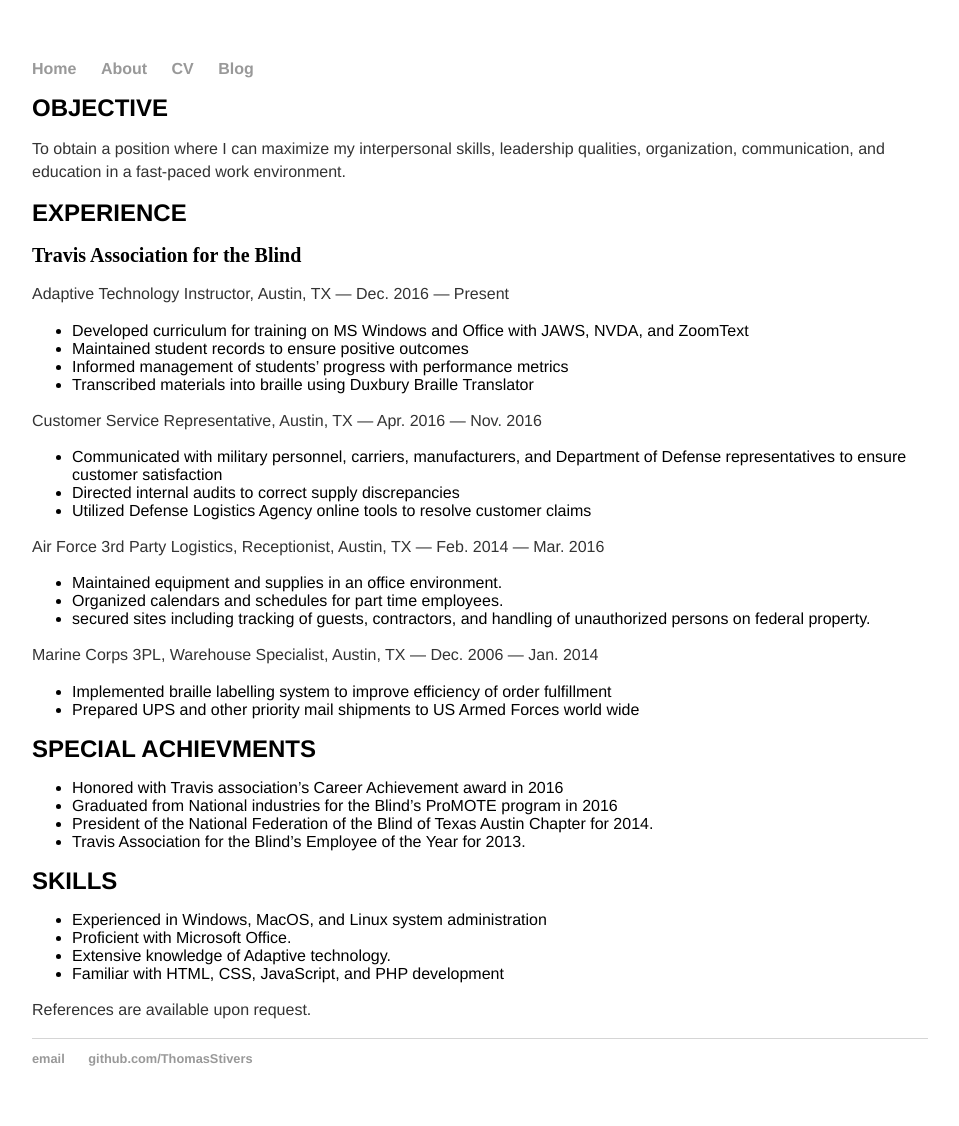
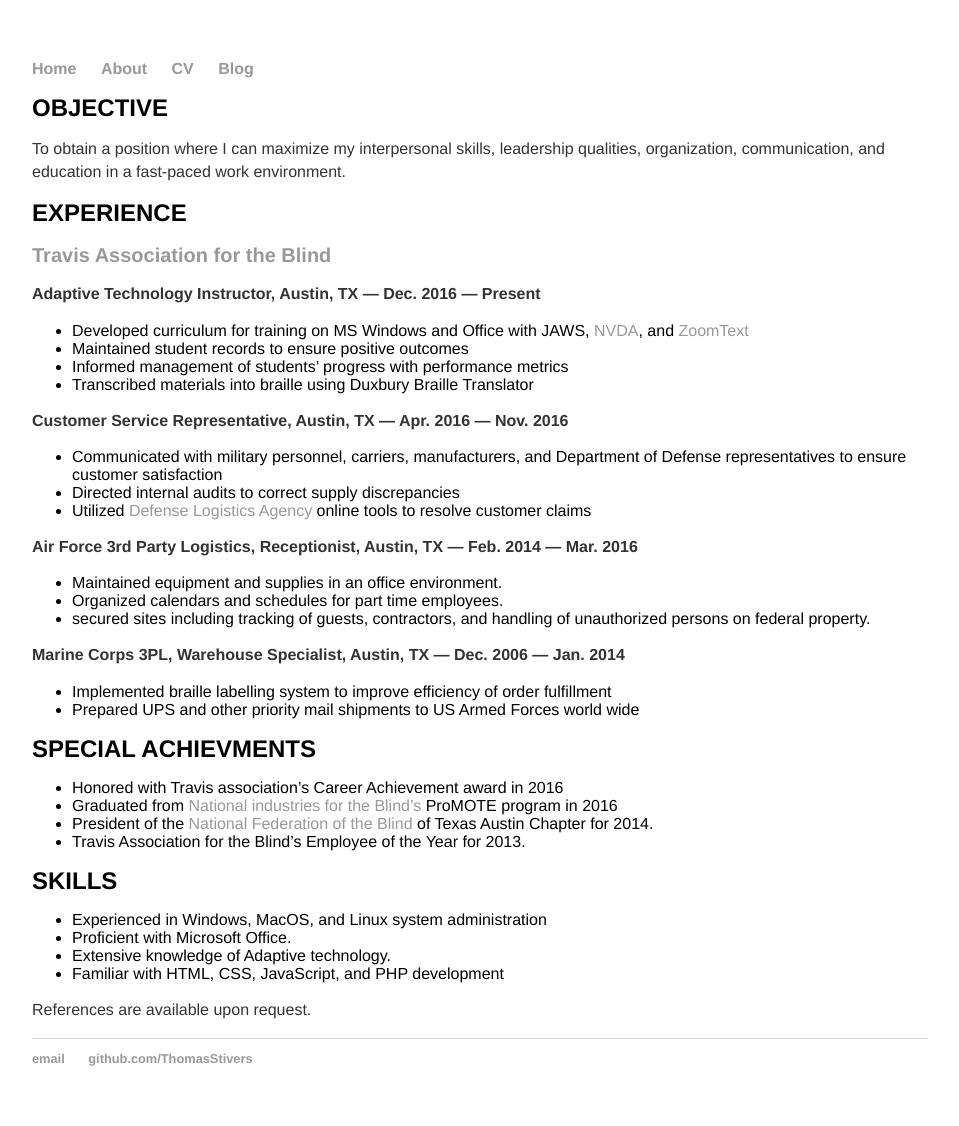
Before and after one commit to ThomasStivers/ThomasStivers.github.io, a Jekyll site: the page built from cv/index.md, in a window 1280 px wide. Shown: the whole page, without its empty margins (160-1119 px from the left). Built offline with Jekyll 4.4.1, drawn with Linux system fonts in a browser that asks for light colours; some of the changed lines change nothing that is shown.

Commit message:
Added links to my CV.

```diff
--- a/css/cv.css
+++ b/css/cv.css
@@ -7,6 +7,7 @@
 
 h2 {
 	font-size: 1.25em;
+	font-family:'Helvetica', 'Arial', 'Sans-Serif';
 }
 
 .cv p, .cv ul, .cv ul li {
--- a/cv/index.md
+++ b/cv/index.md
@@ -9,28 +9,28 @@
 
 # EXPERIENCE #
 
-## Travis Association for the Blind ##
+## [Travis Association for the Blind](https://en.wikipedia.org/wiki/Travis_Association_for_the_Blind) ##
 
-Adaptive Technology Instructor, Austin, TX &mdash; Dec. 2016 &mdash; Present
+**Adaptive Technology Instructor, Austin, TX &mdash; Dec. 2016 &mdash; Present**
 
-* Developed curriculum for training on MS Windows and Office with JAWS, NVDA, and ZoomText
+* Developed curriculum for training on MS Windows and Office with JAWS, [NVDA](https://nvaccess.org), and [ZoomText](http://zoomtext.com)
 * Maintained student records to ensure positive outcomes
 * Informed management of students' progress with performance metrics
 * Transcribed materials into braille using Duxbury Braille Translator
 
-Customer Service Representative, Austin, TX &mdash; Apr. 2016 &mdash; Nov. 2016
+**Customer Service Representative, Austin, TX &mdash; Apr. 2016 &mdash; Nov. 2016**
 
 * Communicated with military personnel, carriers, manufacturers, and Department of Defense representatives to ensure customer satisfaction
 * Directed internal audits to correct supply discrepancies
-* Utilized Defense Logistics Agency online tools to resolve customer claims
+* Utilized [Defense Logistics Agency](http://dla.mil) online tools to resolve customer claims
 
-Air Force 3rd Party Logistics, Receptionist, Austin, TX &mdash; Feb. 2014 &mdash; Mar. 2016
+**Air Force 3rd Party Logistics, Receptionist, Austin, TX &mdash; Feb. 2014 &mdash; Mar. 2016**
 
 * Maintained equipment and supplies in an office environment.
 * Organized calendars and schedules for part time employees.
 * secured sites including tracking of guests, contractors, and handling of unauthorized persons on federal property.
 
-Marine Corps 3PL, Warehouse Specialist, Austin, TX &mdash; Dec. 2006 &mdash; Jan. 2014
+**Marine Corps 3PL, Warehouse Specialist, Austin, TX &mdash; Dec. 2006 &mdash; Jan. 2014**
 
 * Implemented braille labelling system to improve efficiency of order fulfillment
 * Prepared UPS and other priority mail shipments to US Armed Forces world wide
@@ -38,8 +38,8 @@
 # SPECIAL ACHIEVMENTS #
 
 * Honored with Travis association's Career Achievement award in 2016
-* Graduated from National industries for the Blind's ProMOTE program in 2016
-* President of the National Federation of the Blind of Texas Austin Chapter for 2014.
+* Graduated from [National industries for the Blind's](http://nib.org) ProMOTE program in 2016
+* President of the [National Federation of the Blind](http://nfb.org) of Texas Austin Chapter for 2014.
 * Travis Association for the Blind's Employee of the Year for 2013.
 
 # SKILLS #
```
